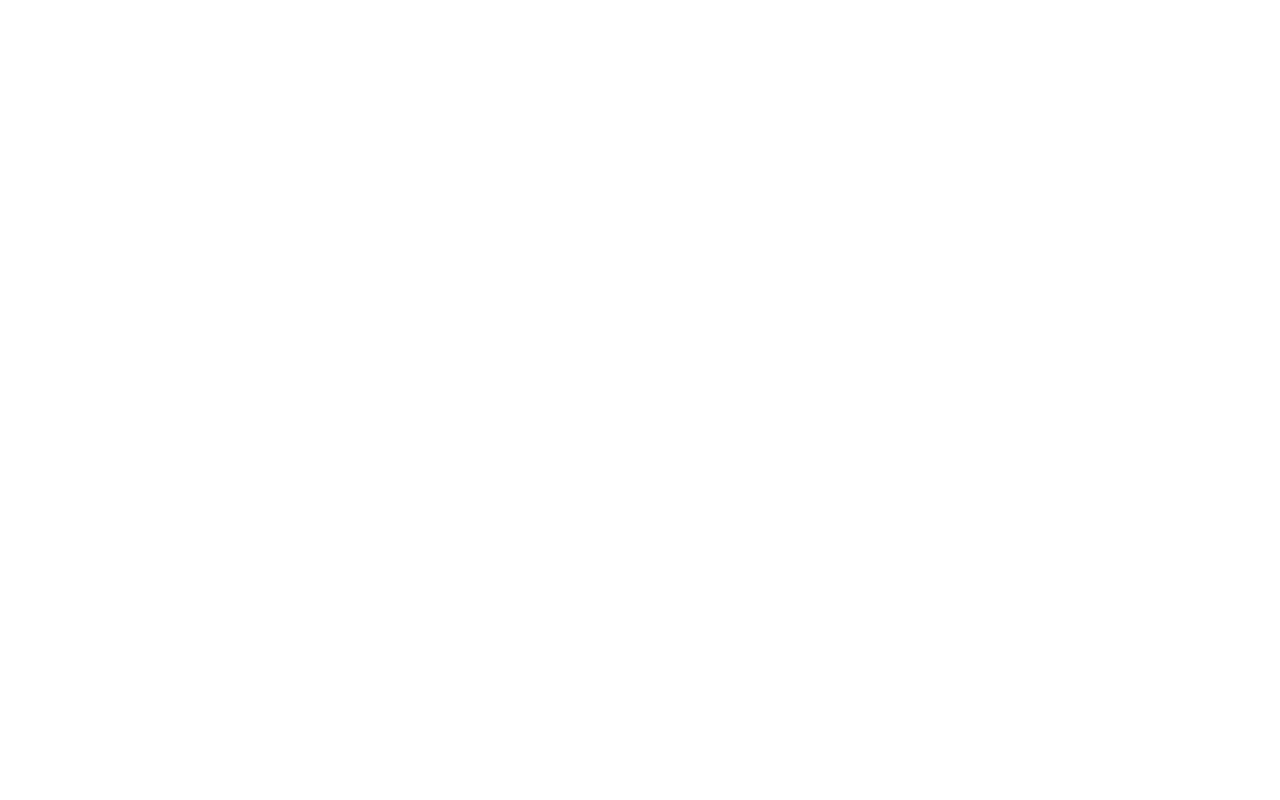
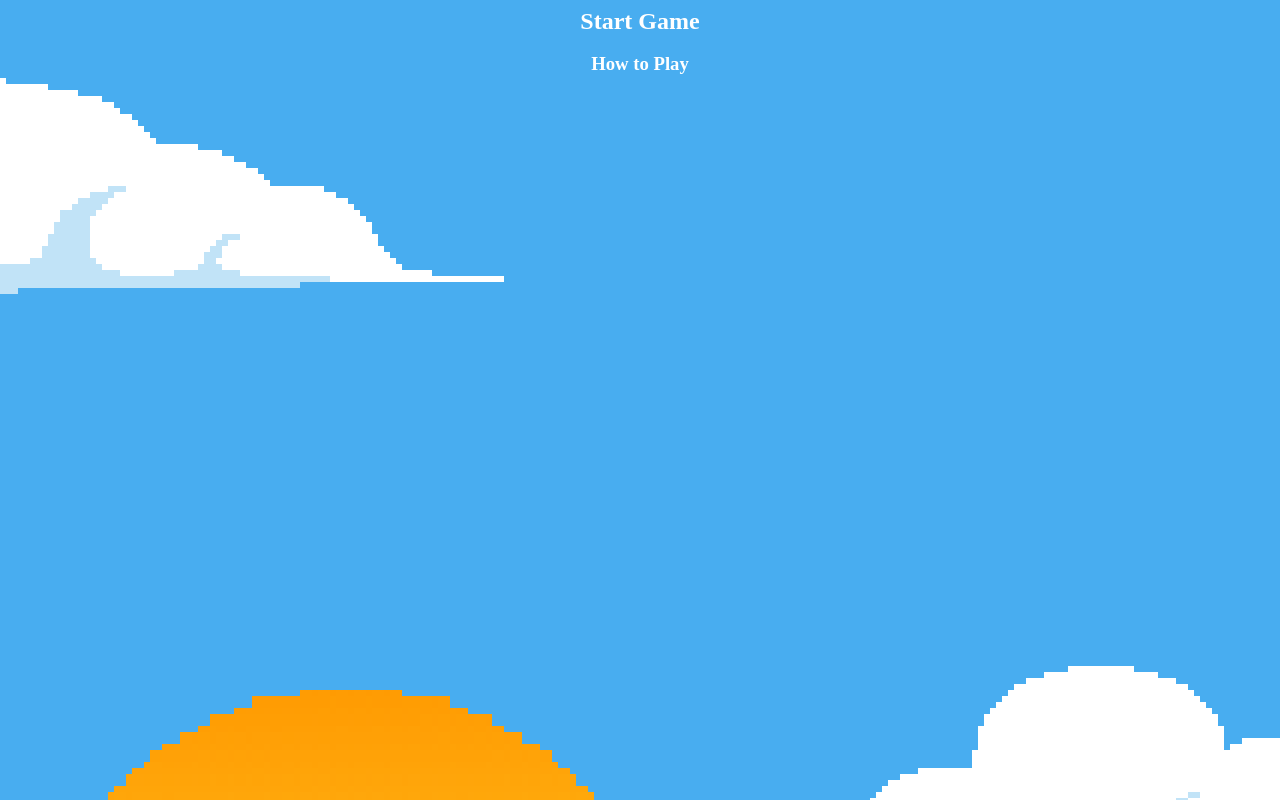
Before and after one commit to luna-goes-fishing/luna-goes-fishing-project, a plain HTML site: page index.html in a window 1280 px wide. Drawn offline with Linux system fonts and the light colour scheme.

Commit message:
somwhat done

```diff
--- a/index.html
+++ b/index.html
@@ -1,5 +1,6 @@
 <!DOCTYPE html>
 <html lang="en">
+
 <head>
     <meta charset="UTF-8">
     <meta http-equiv="X-UA-Compatible" content="IE=edge">
@@ -7,7 +8,16 @@
     <link rel="stylesheet" href="styles.css">
     <title>Document</title>
 </head>
+
 <body>
+    <h2 class = "center" id="header">Start Game</h2>
+    <br>
+    <h3 class = "center" id = "instructions">How to Play</h3>
+    <!--<img class = "center" id="image" src="pixil-frame-0-2.png"></img>-->
+
+
+
 
 </body>
+
 </html>
--- a/styles.css
+++ b/styles.css
@@ -0,0 +1,51 @@
+/*#image {*/
+/*    max-width: 70vw;*/
+    /*height: 60%;*/
+/*    height: auto;*/
+    /*object-fit: cover;*/
+    /*margin-bottom: auto;*/
+/*}*/
+
+/**{*/
+/*    width : 100vw;*/
+/*    height: 100vh;*/
+/*}*/
+
+
+
+body{
+    background-color: #48ADF0;
+    background-image: url("pixil-frame-0-2.png");
+    /*background-position: center;*/
+    /*display: flex;*/
+    /*justify-content : center;*/
+/*    width : 70vw;*/
+/*    height : 90vh;*/
+}
+
+#header{
+    display: flex;
+    justify-content: center;
+    /*margin-top: 20%;*/
+    color: white;
+}
+
+.center{
+
+    display: flex;
+    justify-content: center;
+    margin: auto;
+}
+
+/*#header{*/
+   /*margin-top: auto;*/
+/*}*/
+
+/*#image{*/
+/*    display: flex;*/
+/*    justify-content: center;*/
+/*}*/
+
+#instructions{
+    color: white;
+}
```
